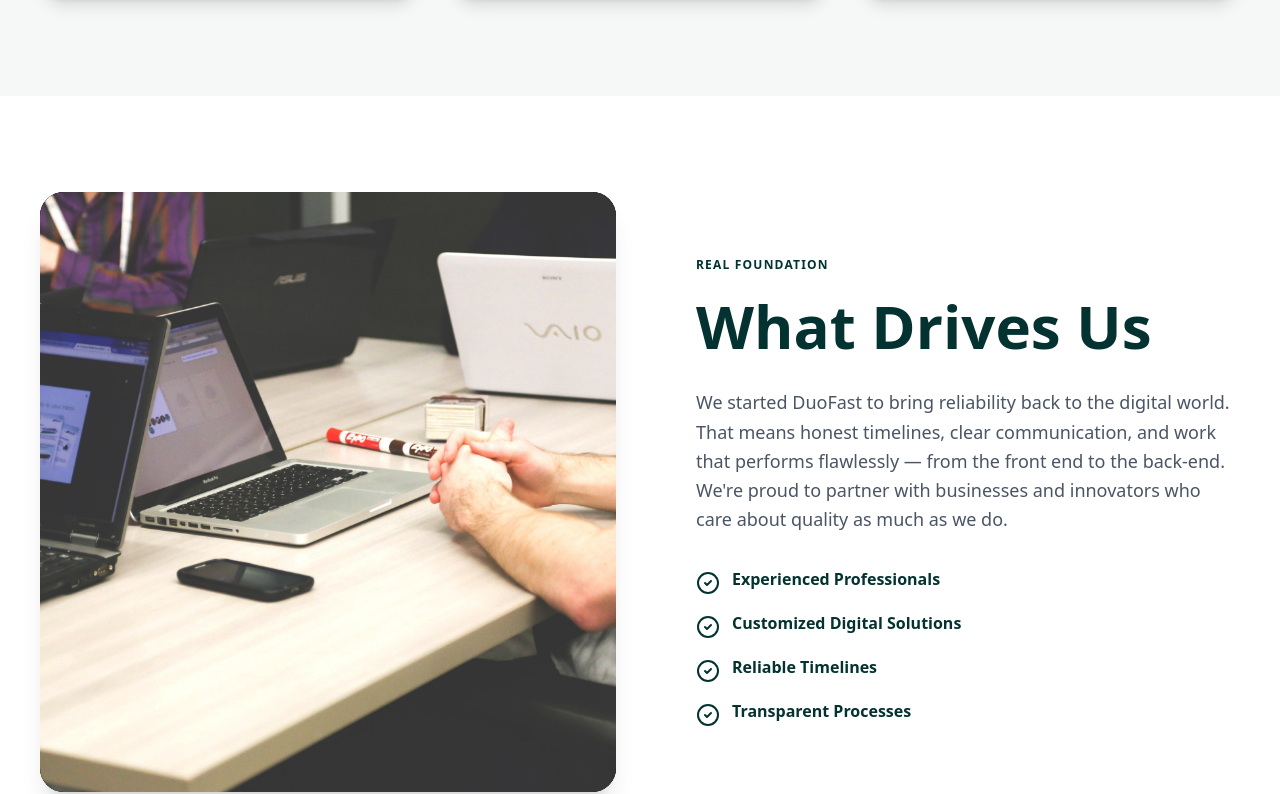
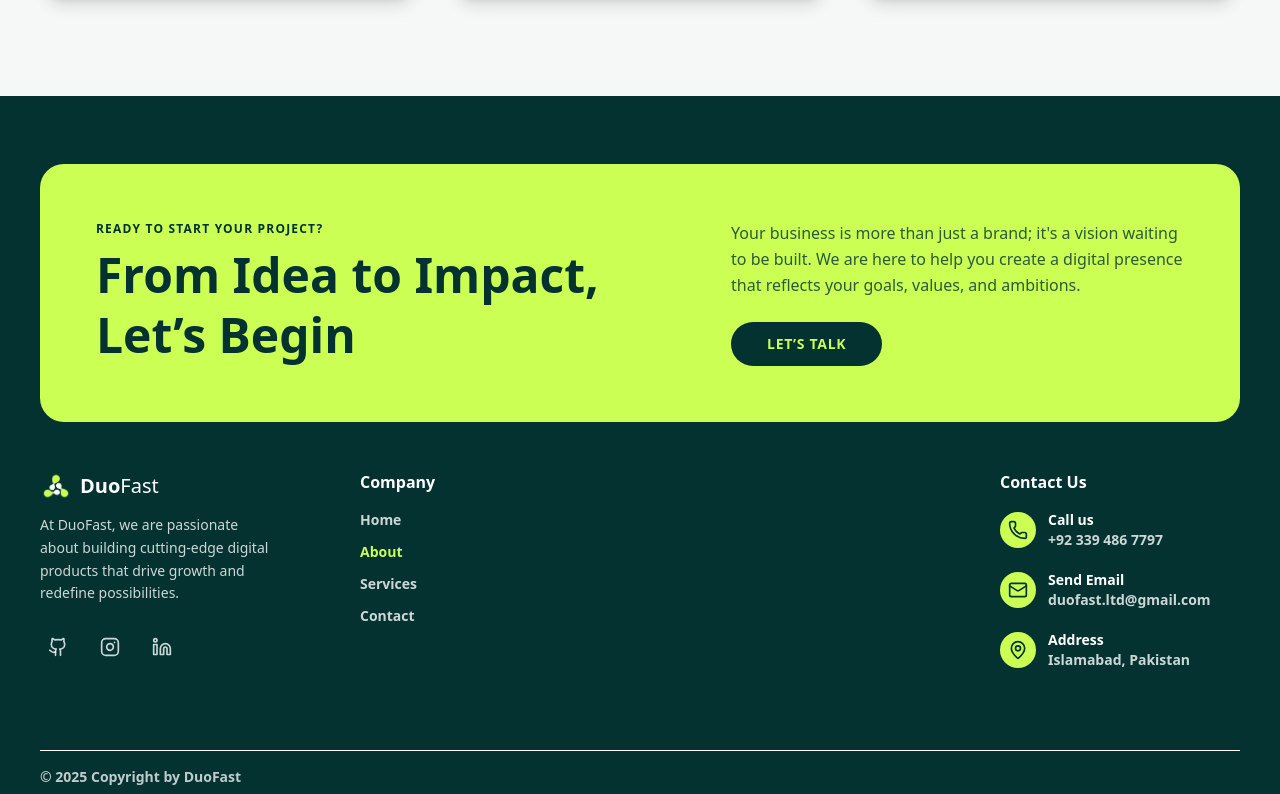
Before and after one commit to Muhammadomer902/DuoFast_Website, a Next.js app: page /about in a window 1280 px wide. Shown: the part 1472-2266 px from the top of the page. Built offline with nearby package versions, Linux system fonts and the light colour scheme.

Commit message:
Fixed Menu Option Issue

```diff
--- a/src/app/about/page.tsx
+++ b/src/app/about/page.tsx
@@ -10,7 +10,7 @@ export default function About() {
         <IntroductionBox />
         <OriginationBox />
         <ImpactWanted />
-        <OurFoundation />
+        {/* <OurFoundation /> */}
     </div>
   );
 }
```
